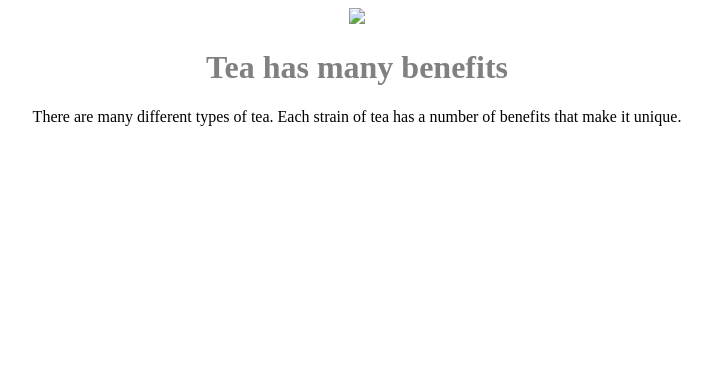
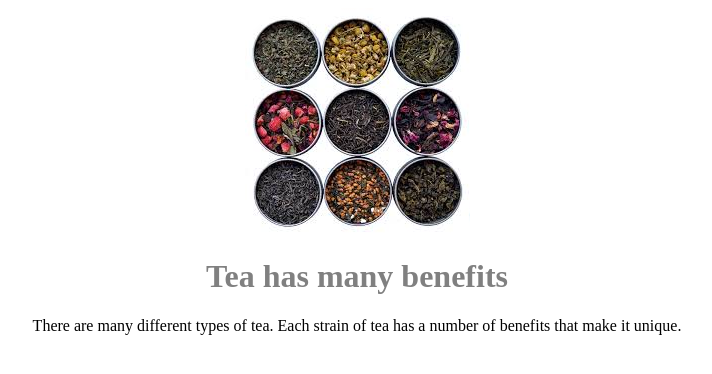
Before and after one commit to aimeeguichard/Types-of-tea, a plain HTML site: page index.html in a window 1280 px wide. Shown: the whole page, without its empty margins (283-995 px from the left). Drawn offline with Linux system fonts and the light colour scheme.

Commit message:
added photo

```diff
--- a/index.html
+++ b/index.html
@@ -9,7 +9,7 @@
         </style>
     </head>
     <body>
-        <img src="staticsitetest/photos/tea.jpg">
+        <img src="photos/leaves.jfif">
         <h1> Tea has many benefits</h1>
         <p> There are many different types of tea. Each strain of tea has a number of benefits that make it unique.</p>
 
```
Also changed, not shown: photos/leaves.jfif (added).
